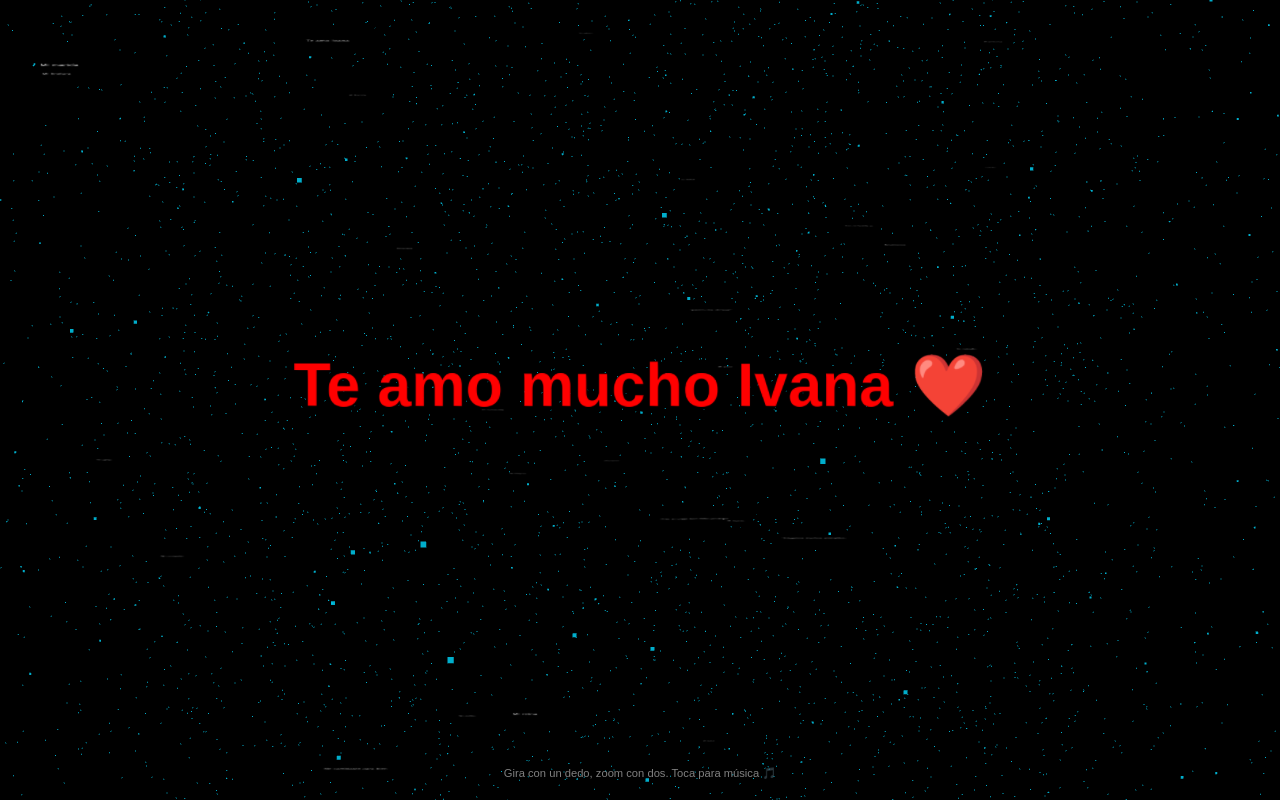
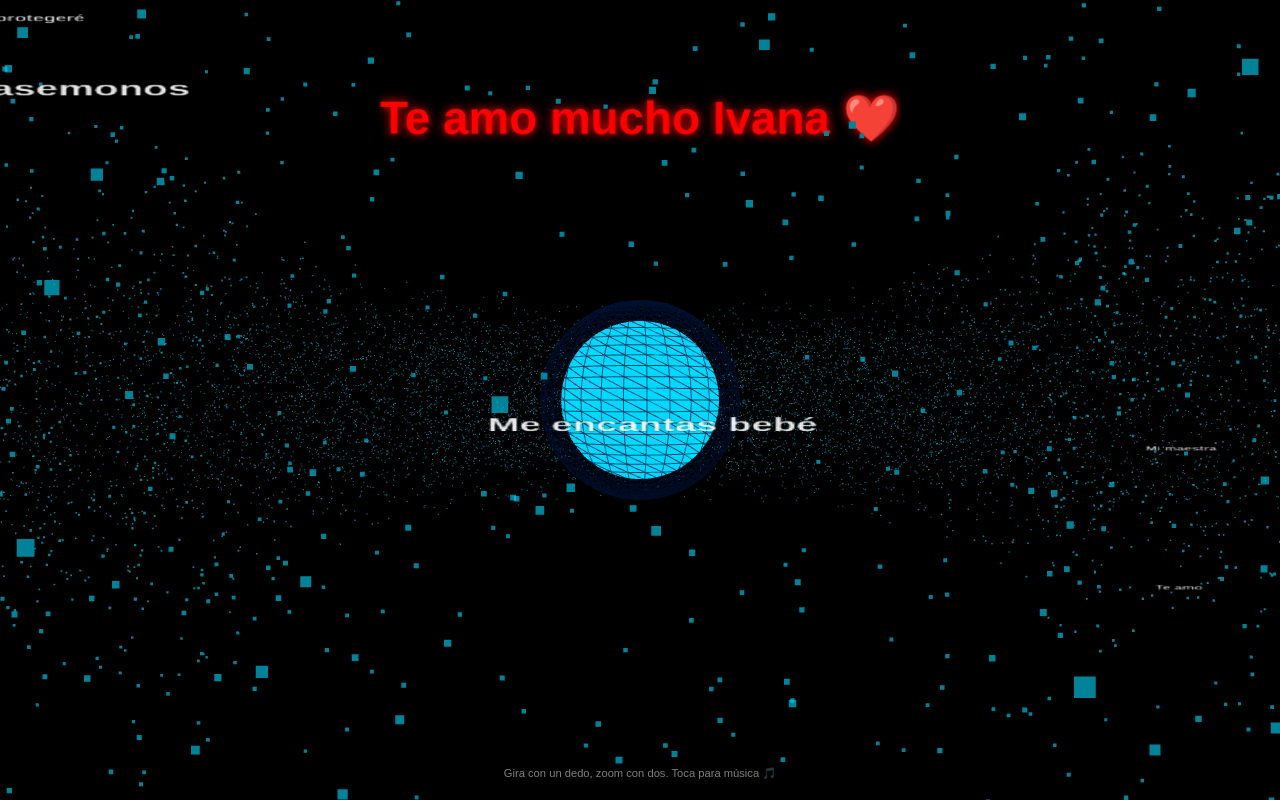
Before and after one commit to davidandresmanzabapiguave-ai/Galaxys, a plain HTML site: page index.html in a window 1280 px wide. Drawn offline with nearby package versions, Linux system fonts and the light colour scheme; animation ran at ten frames a second.

Commit message:
Update index.html

```diff
--- a/index.html
+++ b/index.html
@@ -23,10 +23,10 @@
 
     <script src="https://cdnjs.cloudflare.com/ajax/libs/three.js/r128/three.min.js"></script>
     <script>
-        let scene, camera, renderer, starGroup, mainText;
+        let scene, camera, renderer, starGroup, mainText, planet;
         let isDragging = false;
         let previousMousePosition = { x: 0, y: 0 };
-        let zoom = 5;
+        let zoom = 8;
 
         const mensajesPequeños = [
             "Me encantas bebé", "Te adoro", "Eres mi vida", "Mi cielito", "I found you", "Mi reina",
@@ -52,15 +52,10 @@
             ctx.font = `Bold ${fontSize}px Arial`;
             ctx.textAlign = 'center';
             ctx.textBaseline = 'middle';
-
             if(isMain) {
-                // Efecto de relieve/sombra para simular 3D
-                ctx.shadowColor = 'rgba(0,0,0,1)';
-                ctx.shadowBlur = 10;
-                ctx.shadowOffsetX = 5;
-                ctx.shadowOffsetY = 5;
+                ctx.shadowColor = color;
+                ctx.shadowBlur = 20;
             }
-
             ctx.fillText(text, canvas.width / 2, canvas.height / 2);
             const texture = new THREE.CanvasTexture(canvas);
             const material = new THREE.SpriteMaterial({ map: texture, transparent: true });
@@ -78,29 +73,54 @@
             starGroup = new THREE.Group();
             scene.add(starGroup);
 
-            // 1. GALAXIA AZUL
+            // 1. ESFERA CENTRAL 3D (Planeta de Ivana)
+            const geometry = new THREE.SphereGeometry(1.5, 32, 32);
+            const material = new THREE.MeshBasicMaterial({
+                color: 0x001133,
+                wireframe: true,
+                transparent: true,
+                opacity: 0.5
+            });
+            planet = new THREE.Mesh(geometry, material);
+            scene.add(planet);
+
+            // Núcleo brillante de la esfera
+            const coreGeo = new THREE.SphereGeometry(1.2, 32, 32);
+            const coreMat = new THREE.MeshBasicMaterial({ color: 0x00d9ff });
+            const core = new THREE.Mesh(coreGeo, coreMat);
+            planet.add(core);
+
+            // 2. GALAXIA AZUL ORBITAL
             const starGeo = new THREE.BufferGeometry();
-            const starCount = 15000;
+            const starCount = 18000;
             const posArray = new Float32Array(starCount * 3);
             for(let i=0; i < starCount * 3; i++) {
-                posArray[i] = (Math.random() - 0.5) * 40;
+                // Distribución tipo disco/galaxia
+                const r = 5 + Math.random() * 15;
+                const theta = Math.random() * Math.PI * 2;
+                posArray[i*3] = r * Math.cos(theta);
+                posArray[i*3+1] = (Math.random() - 0.5) * 5;
+                posArray[i*3+2] = r * Math.sin(theta);
             }
             starGeo.setAttribute('position', new THREE.BufferAttribute(posArray, 3));
-            const starMat = new THREE.PointsMaterial({ size: 0.025, color: 0x00d9ff, transparent: true, opacity: 0.8 });
+            const starMat = new THREE.PointsMaterial({ size: 0.03, color: 0x00d9ff, transparent: true, opacity: 0.6 });
             const stars = new THREE.Points(starGeo, starMat);
             starGroup.add(stars);
 
-            // 2. MENSAJE PRINCIPAL ROJO (CAPA 3D)
+            // 3. MENSAJE PRINCIPAL
             mainText = createTextSprite("Te amo mucho Ivana ❤️", "#ff0000", 90, true);
-            mainText.scale.set(6, 1.5, 1);
-            mainText.position.set(0, 0, 0.5); // Un poco adelantado
+            mainText.scale.set(8, 2, 1);
+            mainText.position.set(0, 4, 0); // Flotando arriba de la esfera
             scene.add(mainText);
 
-            // 3. MENSAJITOS PEQUEÑOS EN EL ESPACIO
+            // 4. MENSAJITOS PEQUEÑOS ORBITANDO
             mensajesPequeños.forEach(t => {
                 const s = createTextSprite(t, "rgba(255, 255, 255, 0.9)", 35);
-                s.position.set((Math.random()-0.5)*30, (Math.random()-0.5)*30, (Math.random()-0.5)*30);
-                s.scale.set(1.8, 0.45, 1);
+                const r = 6 + Math.random() * 12;
+                const theta = Math.random() * Math.PI * 2;
+                const phi = (Math.random() - 0.5) * Math.PI;
+                s.position.set(r * Math.cos(theta) * Math.sin(phi), r * Math.sin(theta) * Math.sin(phi), r * Math.cos(phi));
+                s.scale.set(2, 0.5, 1);
                 starGroup.add(s);
             });
 
@@ -118,44 +138,23 @@
                 if (isDragging) {
                     starGroup.rotation.y += (x - previousMousePosition.x) * 0.005;
                     starGroup.rotation.x += (y - previousMousePosition.y) * 0.005;
-                    // El texto central también se inclina un poco para efecto 3D
-                    mainText.position.x += (x - previousMousePosition.x) * 0.002;
-                    mainText.position.y -= (y - previousMousePosition.y) * 0.002;
+                    planet.rotation.y += (x - previousMousePosition.x) * 0.002;
                     previousMousePosition = { x, y };
                 }
             };
 
             window.addEventListener('mousedown', e => startAction(e.clientX, e.clientY));
             window.addEventListener('mousemove', e => moveAction(e.clientX, e.clientY));
-            window.addEventListener('mouseup', () => {
-                isDragging = false;
-                mainText.position.set(0,0,0.5); // Regresa al centro
-            });
-
-            let initialDist = 0;
-            window.addEventListener('touchstart', e => {
-                if(e.touches.length === 1) startAction(e.touches[0].clientX, e.touches[0].clientY);
-            });
+            window.addEventListener('mouseup', () => isDragging = false);
+            window.addEventListener('touchstart', e => { if(e.touches.length === 1) startAction(e.touches[0].clientX, e.touches[0].clientY); });
             window.addEventListener('touchmove', e => {
                 if(e.touches.length === 2) {
                     let dist = Math.hypot(e.touches[0].pageX - e.touches[1].pageX, e.touches[0].pageY - e.touches[1].pageY);
-                    if(initialDist > 0) {
-                        zoom += (initialDist - dist) * 0.02;
-                        zoom = Math.max(1, Math.min(30, zoom));
-                        camera.position.z = zoom;
-                    }
-                    initialDist = dist;
-                } else {
-                    moveAction(e.touches[0].clientX, e.touches[0].clientY);
-                }
+                    zoom = Math.max(2, Math.min(40, zoom + (dist < 100 ? 0.1 : -0.1))); // Zoom simplificado
+                    camera.position.z = zoom;
+                } else { moveAction(e.touches[0].clientX, e.touches[0].clientY); }
             });
-            window.addEventListener('touchend', () => { isDragging = false; initialDist = 0; mainText.position.set(0,0,0.5); });
-
-            window.addEventListener('wheel', e => {
-                zoom += e.deltaY * 0.01;
-                zoom = Math.max(1, Math.min(30, zoom));
-                camera.position.z = zoom;
-            });
+            window.addEventListener('wheel', e => { zoom = Math.max(2, Math.min(40, zoom + e.deltaY * 0.01)); camera.position.z = zoom; });
 
             animate();
         }
@@ -164,8 +163,8 @@
             requestAnimationFrame(animate);
             if(!isDragging) {
                 starGroup.rotation.y += 0.001;
-                // Efecto de flotación suave para el texto central
-                mainText.position.y = Math.sin(Date.now() * 0.002) * 0.1;
+                planet.rotation.y += 0.005;
+                mainText.position.y = 4 + Math.sin(Date.now() * 0.002) * 0.3;
             }
             renderer.render(scene, camera);
         }
```
